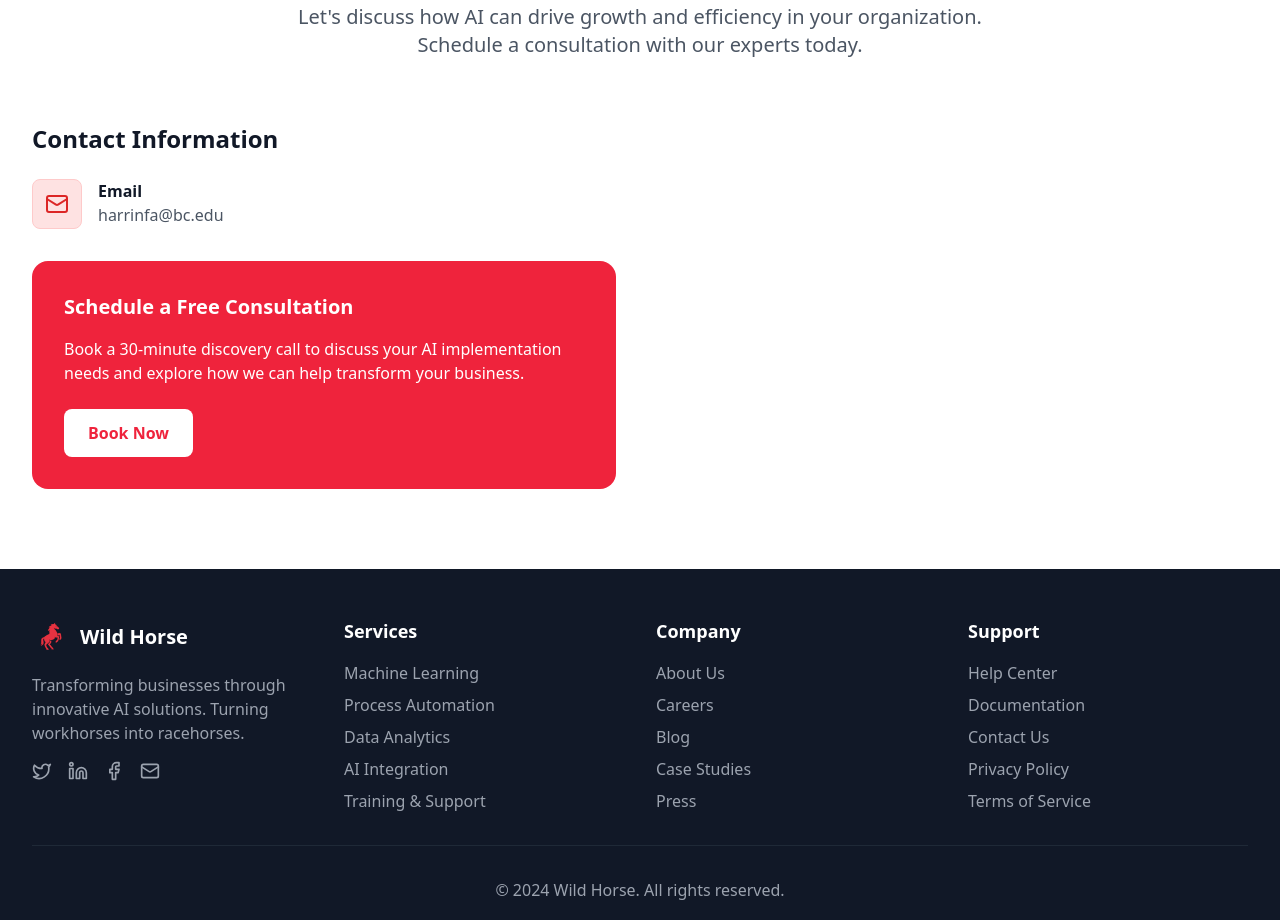
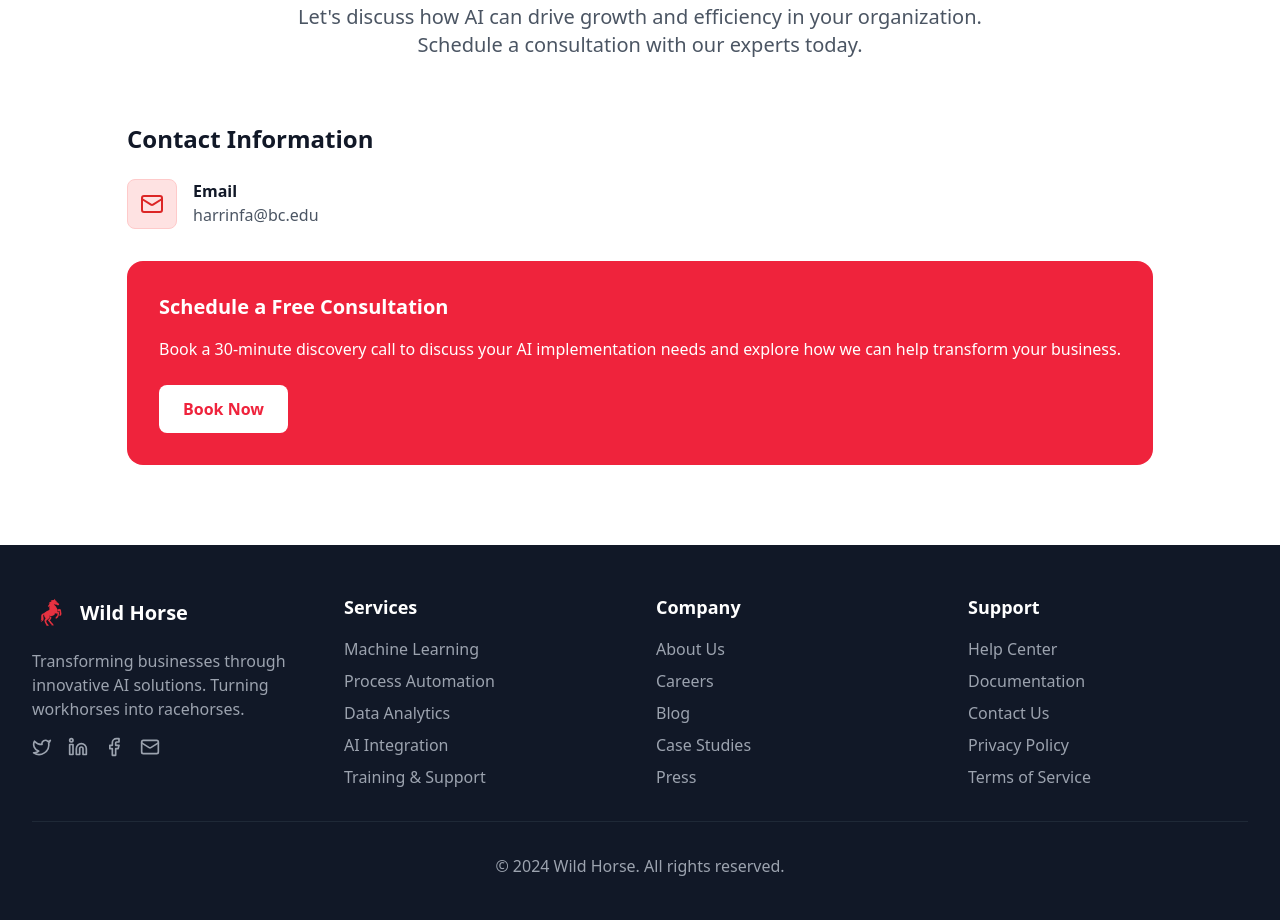
Before and after one commit to bardooley/boltapp, a React (Vite) app: page / in a window 1280 px wide. Shown: the part 3060-3980 px from the top of the page. Built offline with nearby package versions, Linux system fonts and the light colour scheme.

Commit message:
Updated Contact.tsx

```diff
--- a/src/components/Contact.tsx
+++ b/src/components/Contact.tsx
@@ -37,7 +37,7 @@
           </p>
         </div>
 
-        <div className="grid lg:grid-cols-2 gap-12">
+      <div className="flex justify-center">
 
           {/* Contact Information */}
           <div className="space-y-8">
```
